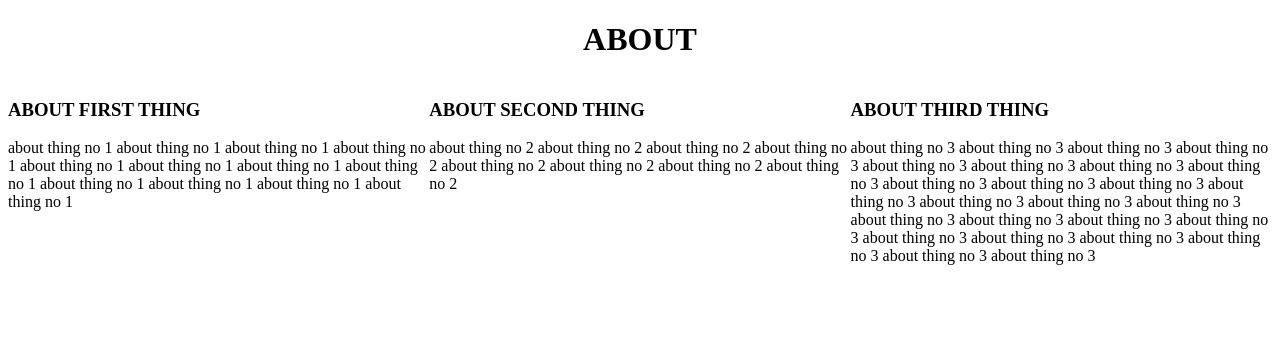
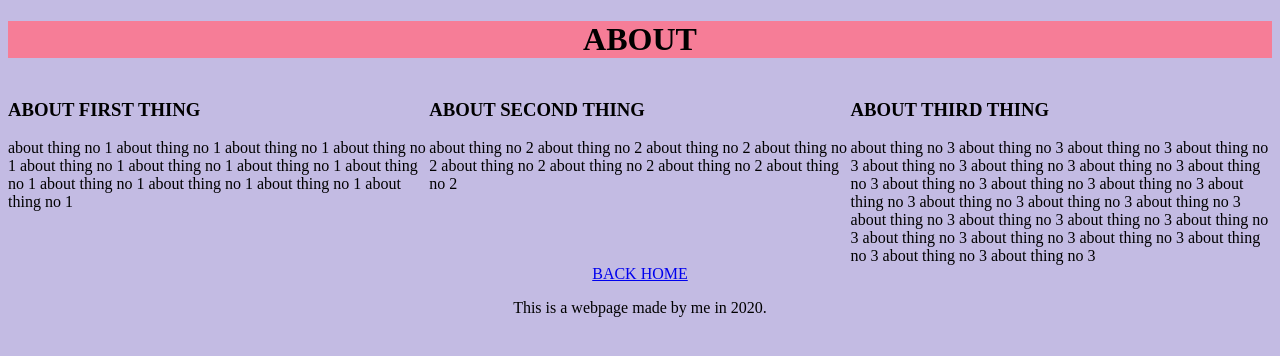
Before and after one commit to sforaaleksander/firstWebsite, a plain HTML site: page about.html in a window 1280 px wide. Drawn offline with Linux system fonts and the light colour scheme.

Commit message:
add background colors

```diff
--- a/about.html
+++ b/about.html
@@ -5,7 +5,7 @@
 <link rel="stylesheet" href="style.css">
 </head>
 
-<script src="helloMessage.js"></script>
+<!-- <script src="helloMessage.js"></script> -->
 <h1>ABOUT</h1>
 
 <div class="aboutThings">
@@ -15,4 +15,13 @@
 <div class="aboutThings">
 <h3> ABOUT THIRD THING </h3> about thing no 3 about thing no 3 about thing no 3 about thing no 3 about thing no 3 about thing no 3 about thing no 3 about thing no 3 about thing no 3 about thing no 3 about thing no 3 about thing no 3 about thing no 3 about thing no 3 about thing no 3 about thing no 3 about thing no 3 about thing no 3 about thing no 3 about thing no 3 about thing no 3 about thing no 3 about thing no 3 about thing no 3 about thing no 3
 </div>
+<p>
+<div class="backHome">
+<a href="index.html"> BACK HOME </a>
+</div>
+</p>
+<p>
+<footer>
+This is a webpage made by me in 2020.
+</footer>
 </html>
--- a/style.css
+++ b/style.css
@@ -3,6 +3,14 @@
   width: 33.33%;
 }
 
+body { background-color: #c3bbe3; }
+
+h1 {background-color: #f67d97 }
+
+footer { text-align: center }
+
 H2 { text-align: center }
 
 H1 { text-align: center }
+
+.backHome { text-align: center }
```
Also changed, not shown: index.html (+2 -4 lines).
